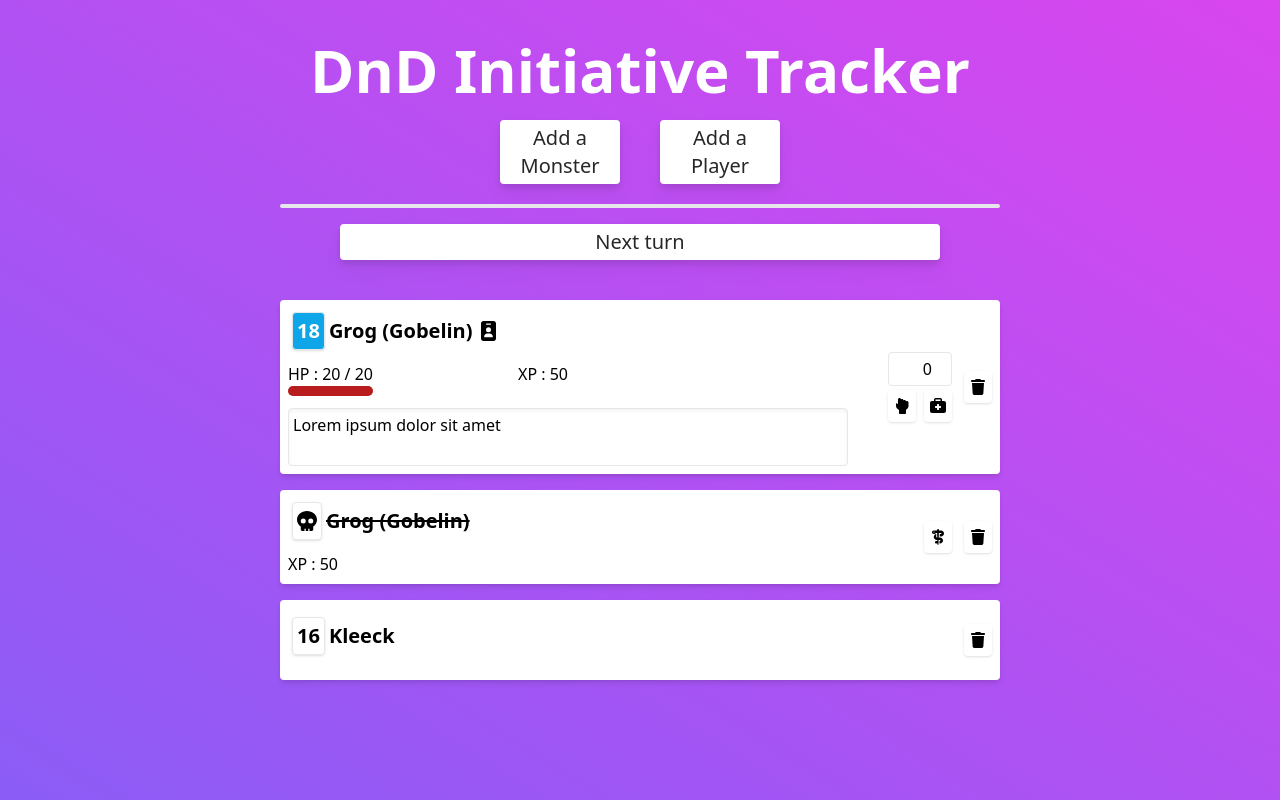
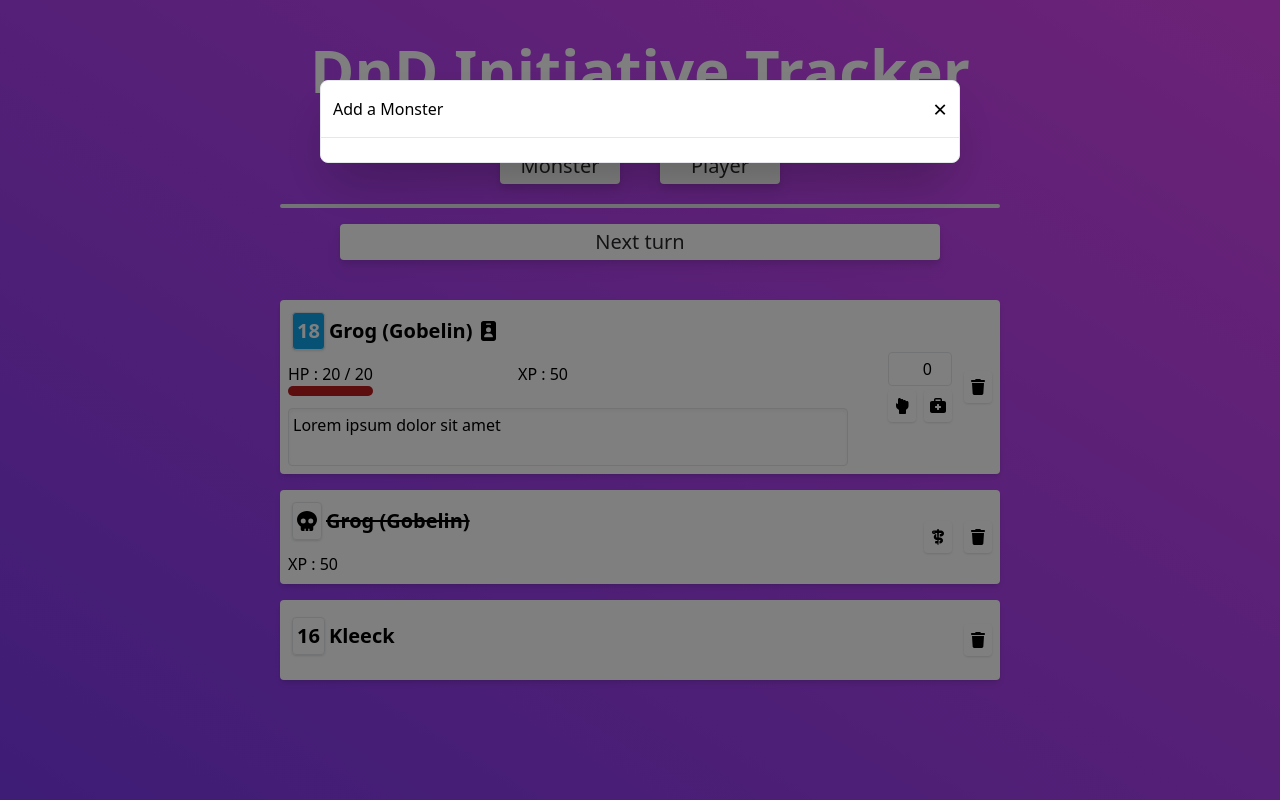
Before and after one commit to EnzoFilangi/dnd-initiative-tracker, an Angular app: page / in a window 1280 px wide. Both pictures are taken after a click on the button "Add a Monster". Built offline with nearby package versions, Linux system fonts and the light colour scheme.

Commit message:
Reusable modal window component

```diff
--- a/src/app/app.component.html
+++ b/src/app/app.component.html
@@ -1,10 +1,10 @@
-<div class="min-h-screen bg-gradient-to-tr from-violet-500 to-fuchsia-500 p-10">
+<div class="min-h-screen bg-gradient-to-tr from-violet-600 to-fuchsia-500 p-10">
   <div class="w-full h-full flex flex-col lg:w-3/5 md:w-4/5 w-full mx-auto flex flex-col">
     <!-- Heading -->
     <h1 class="text-white font-bold text-6xl mx-auto mb-5">DnD Initiative Tracker</h1>
     <div class="flex flex-row w-full justify-center">
-      <button class="sm:w-1/6 text-xl bg-white text-zinc-800 rounded p-1 drop-shadow-lg hover:scale-110 active:scale-95 duration-100 mr-10">Add a Monster</button>
-      <button class="sm:w-1/6 text-xl bg-white text-zinc-800 rounded p-1 drop-shadow-lg hover:scale-110 active:scale-95 duration-100">Add a Player</button>
+      <button class="sm:w-1/6 text-xl bg-white text-zinc-800 rounded p-1 drop-shadow-lg hover:scale-110 active:scale-95 duration-100 mr-10" (click)="showModal(monsterModal)">Add a Monster</button>
+      <button class="sm:w-1/6 text-xl bg-white text-zinc-800 rounded p-1 drop-shadow-lg hover:scale-110 active:scale-95 duration-100"       (click)="showModal(playerModal)">Add a Player</button>
     </div>
     <hr class="mt-5 border-2 rounded-full">
 
@@ -17,3 +17,9 @@
     </div>
   </div>
 </div>
+
+<app-modal #monsterModal [title]="'Add a Monster'">
+</app-modal>
+
+<app-modal #playerModal [title]="'Add a Player'">
+</app-modal>
--- a/src/app/app.component.ts
+++ b/src/app/app.component.ts
@@ -3,6 +3,7 @@ import {Entity} from "./interfaces/entity";
 import {EntityTypes} from "./interfaces/enums";
 import {Monster} from "./interfaces/monster";
 import {Player} from "./interfaces/player";
+import {ModalComponent} from "./components/modal/modal.component";
 
 @Component({
   selector: 'app-root',
@@ -92,4 +93,8 @@ export class AppComponent {
       }
     }
   }
+
+  showModal(modal: ModalComponent) {
+    modal.showModal();
+  }
 }
--- a/src/app/app.module.ts
+++ b/src/app/app.module.ts
@@ -8,13 +8,15 @@ import { MonsterBoxComponent } from './components/monster-box/monster-box.compon
 import { PlayerBoxComponent } from './components/player-box/player-box.component';
 import { EntityBoxComponent } from './components/entity-box/entity-box.component';
 import {FormsModule} from "@angular/forms";
+import { ModalComponent } from './components/modal/modal.component';
 
 @NgModule({
   declarations: [
     AppComponent,
     MonsterBoxComponent,
     PlayerBoxComponent,
-    EntityBoxComponent
+    EntityBoxComponent,
+    ModalComponent
   ],
   imports: [
     BrowserModule,
--- /dev/null
+++ b/src/app/components/modal/modal.component.css
@@ -0,0 +1,8 @@
+.hidden {
+  visibility: hidden;
+  display: none;
+}
+
+.outside-screen {
+  transform: translateY(-170%);
+}
--- /dev/null
+++ b/src/app/components/modal/modal.component.html
@@ -0,0 +1,14 @@
+<div #modalContainer class="hidden">
+  <div #modalBody
+    class="bg-white fixed top-20 md:left-1/4 md:w-1/2 left-0 w-full h-fit z-20 rounded-lg border shadow-2xl
+           duration-300 ease-out outside-screen">
+    <div class="border-b flex justify-between items-center p-3">
+      <p>{{title}}</p>
+      <p (click)="closeModal()" class="text-2xl cursor-pointer">&times;</p>
+    </div>
+    <div class="p-3">
+      <ng-content></ng-content>
+    </div>
+  </div>
+  <div class="bg-black opacity-50 fixed top-0 left-0 w-screen h-screen z-10" (click)="closeModal()"></div>
+</div>
--- /dev/null
+++ b/src/app/components/modal/modal.component.ts
@@ -0,0 +1,37 @@
+import {Component, ElementRef, Input, OnInit, ViewChild} from '@angular/core';
+
+@Component({
+  selector: 'app-modal',
+  templateUrl: './modal.component.html',
+  styleUrls: ['./modal.component.css']
+})
+export class ModalComponent implements OnInit {
+
+  @ViewChild('modalContainer') modalRef: ElementRef | undefined;
+  @ViewChild('modalBody') bodyRef: ElementRef | undefined;
+
+  @Input() title = '';
+
+  constructor() { }
+
+  ngOnInit(): void {
+  }
+
+  clickOutside() {
+    console.log("outside")
+  }
+
+  clickContent() {
+    console.log("content")
+  }
+
+  closeModal() {
+    setTimeout(() => this.modalRef?.nativeElement.classList.add('hidden'), 200);
+    this.bodyRef?.nativeElement.classList.add('outside-screen')
+  }
+
+  showModal(){
+    this.modalRef?.nativeElement.classList.remove('hidden')
+    setTimeout(() => this.bodyRef?.nativeElement.classList.remove('outside-screen'), 1);
+  }
+}
```
Also changed, not shown: 1 other file (tests, documents, lock files or other folders).
